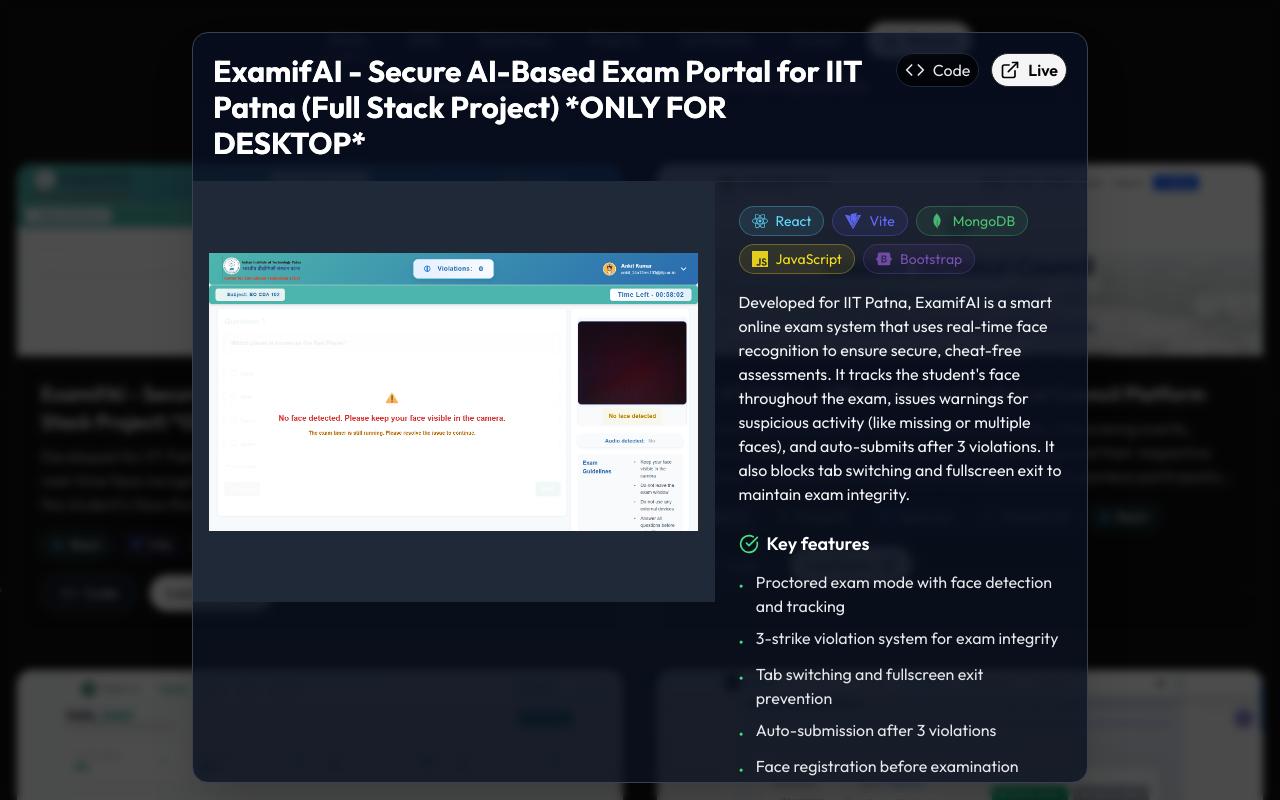
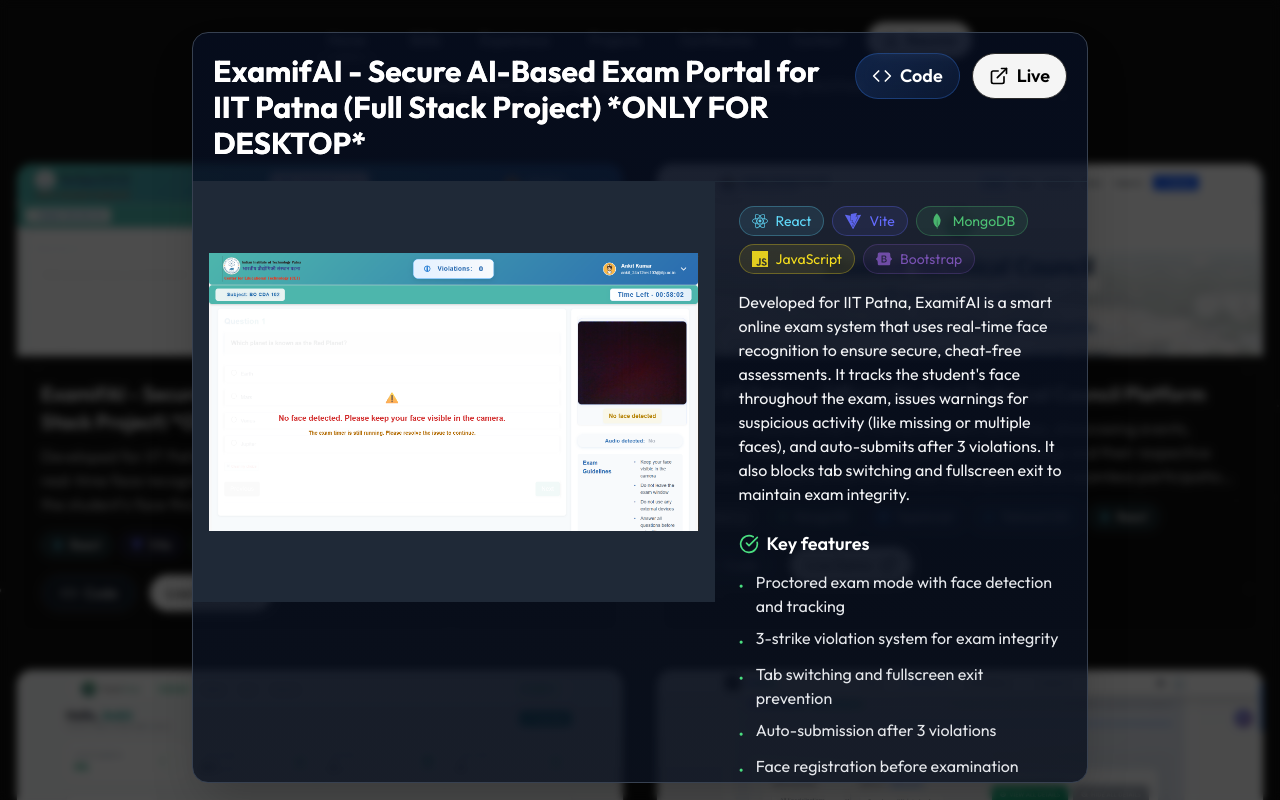
Before and after one commit to ankit9241/Portfolio, a React (Vite) app: page / in a window 1280 px wide. Both pictures are taken after a click on the element 320 px from the left and 4220 px from the top of the page. Shown: the part 3820-4620 px from the top of the page. Built offline with nearby package versions, Linux system fonts and the light colour scheme.

Commit message:
ui update

```diff
--- a/src/components/Certificates.tsx
+++ b/src/components/Certificates.tsx
@@ -4,7 +4,6 @@
 import { useRef } from "react";
 import { FaReact, FaNodeJs } from "react-icons/fa";
 import { SiMongodb, SiTypescript, SiNextdotjs } from "react-icons/si";
-import { ExternalLink } from "lucide-react";
 const Certificates = () => {
   const ref = useRef(null);
   const isInView = useInView(ref, { once: true });
@@ -124,20 +123,6 @@
                   }}
                 />
 
-                <div className="absolute top-4 right-4 opacity-0 group-hover:opacity-100 transition-opacity duration-300 flex items-center justify-center">
-                  <a
-                    href={cert.link}
-                    target="_blank"
-                    rel="noopener noreferrer"
-                    className="w-8 h-8 bg-card-bg/90 backdrop-blur-sm rounded-full text-text-secondary hover:bg-card-bg transition border border-border-light"
-                    aria-label={`Open ${cert.title}`}
-                  >
-                    <div className="flex items-center justify-center w-full h-full">
-                      <ExternalLink className="w-6 h-6" />
-                    </div>
-                  </a>
-                </div>
-
                 <div className="absolute bottom-4 left-4 right-4 flex items-center justify-between">
                   <span
                     className="inline-flex items-center text-xs font-semibold px-3 py-1 rounded-full"
@@ -201,7 +186,6 @@
                   }}
                 >
                   <span className="text-black">View Certificate</span>
-                  <ExternalLink className="w-4 h-4" />
                 </a>
               </div>
             </motion.div>
--- a/src/components/Hero.tsx
+++ b/src/components/Hero.tsx
@@ -148,9 +148,11 @@
               <div className="flex flex-col sm:flex-row gap-3 mt-4">
                 <button
                   onClick={scrollToProjects}
-                  className="px-6 py-3 border-2 border-2xl border-accent rounded-3xl font-semibold text-text-primary shadow-lg transition hover:bg-elevated-surface"
+                  className="px-6 py-3 border-2 border-2xl border-accent rounded-3xl font-semibold text-text-primary shadow-lg transition backdrop-blur-lg"
                   style={{
-                    color: "#FFFFFF"
+                    background: "linear-gradient(135deg, rgba(200,200,200,0.15) 0%, rgba(255,255,255,0.08) 50%, rgba(200,200,200,0.05) 100%)",
+                    color: "#FFFFFF",
+                    border: "1px solid rgba(255, 255, 255, 0.2)"
                   }}
                 >
                   View Projects
--- a/src/components/ProjectDetails.tsx
+++ b/src/components/ProjectDetails.tsx
@@ -116,7 +116,12 @@
                   target="_blank"
                   rel="noopener noreferrer"
                   onClick={(e) => e.stopPropagation()}
-                  className="inline-flex items-center gap-2 px-2 py-1 bg-black/70 border border-accent rounded-3xl text-base text-gray-200 hover:bg-black/80 transition"
+                  className="inline-flex items-center gap-2 px-4 py-2 rounded-3xl text-lg font-semibold transition backdrop-blur-lg"
+                  style={{
+                    background: "linear-gradient(135deg, rgba(59, 130, 246, 0.2) 0%, rgba(59, 130, 246, 0.1) 100%)",
+                    color: "#FFFFFF",
+                    border: "1px solid rgba(59, 130, 246, 0.3)"
+                  }}
                 >
                   <Code className="w-5 h-5" />
                   Code
@@ -128,7 +133,7 @@
                     target="_blank"
                     rel="noopener noreferrer"
                     onClick={(e) => e.stopPropagation()}
-                    className="inline-flex items-center gap-2 px-2 py-1 rounded-3xl text-base font-semibold"
+                    className="inline-flex items-center gap-2 px-4 py-2 rounded-3xl text-lg font-semibold"
                     style={{
                       background: "#F5F5F5",
                       color: "#000000",
@@ -144,7 +149,7 @@
                       e.preventDefault();
                       alert('This project is not yet published. Coming soon!');
                     }}
-                    className="inline-flex items-center gap-2 px-3 py-2 rounded-3xl text-base bg-gray-800 text-gray-300 border border-gray-700"
+                    className="inline-flex items-center gap-2 px-4 py-2 rounded-3xl text-lg bg-gray-800 text-gray-300 border border-gray-700"
                   >
                     <ExternalLink className="w-5 h-5" />
                     Coming Soon
```
